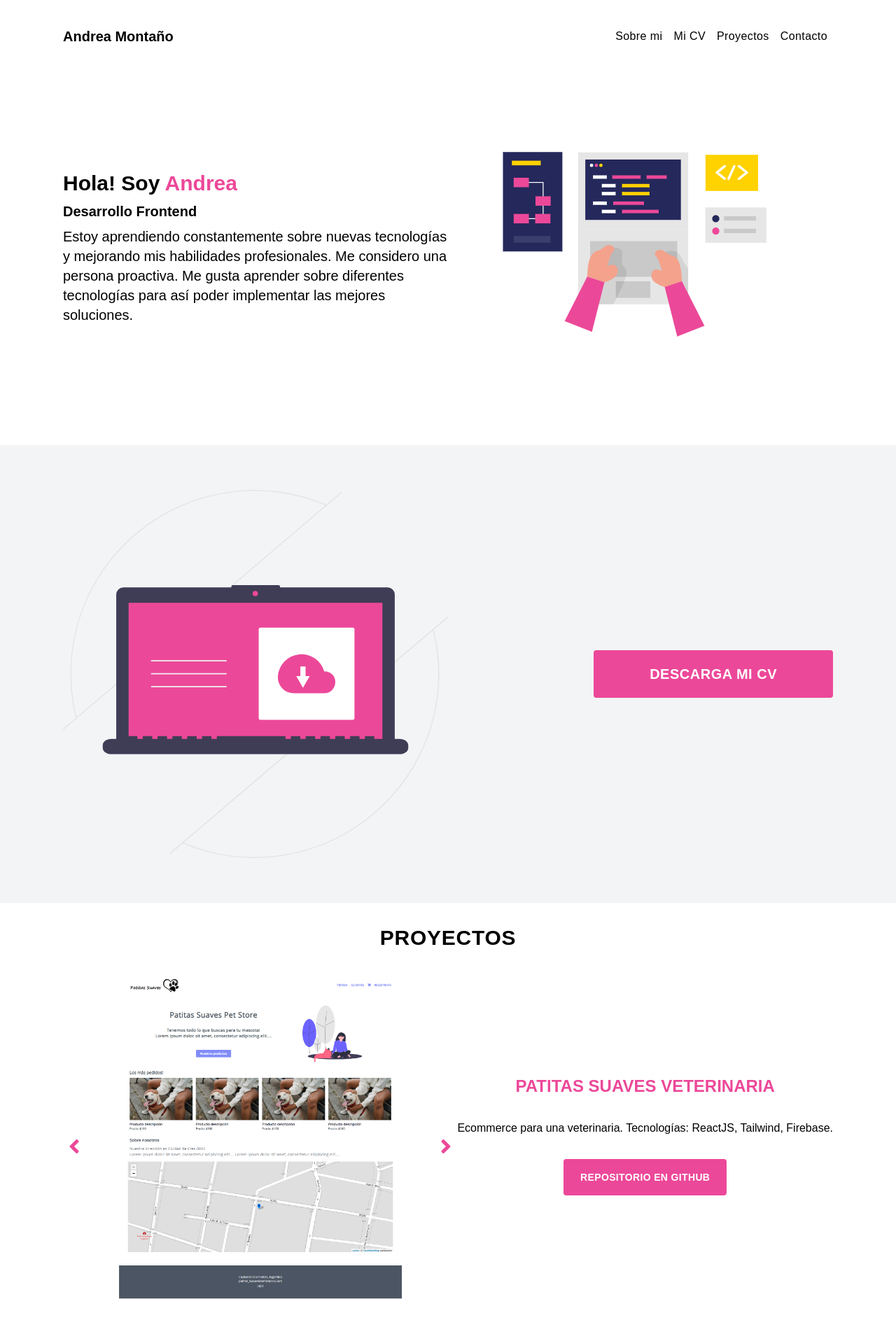
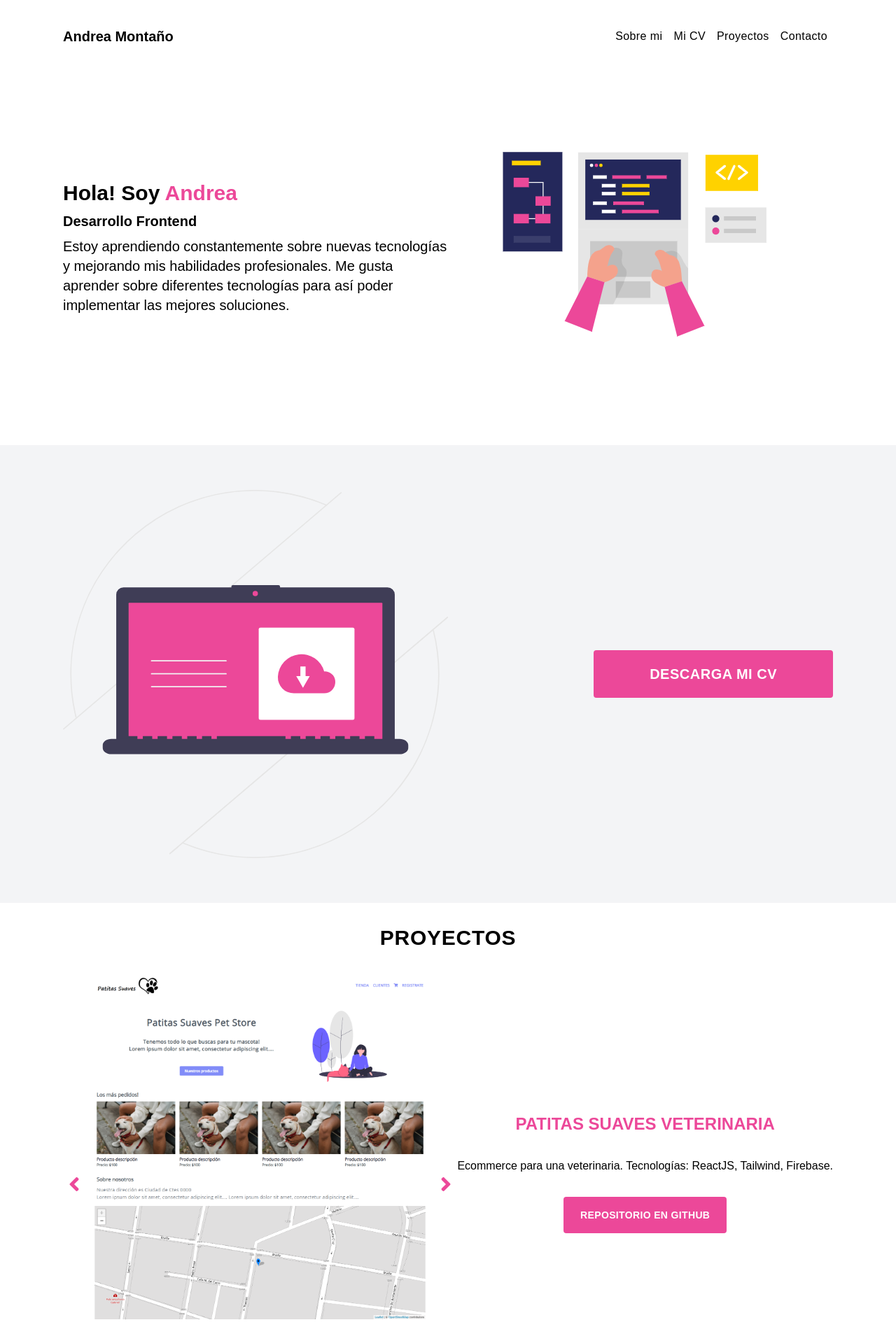
Before and after one commit to andreamon/portfolio, a React (Create React App) app: page / in a window 1280 px wide. Shown: the top 1906 px of the page at 70% size. Built offline with nearby package versions, Linux system fonts and the light colour scheme.

Commit message:
add fade effect to Slider Component

```diff
--- a/package.json
+++ b/package.json
@@ -17,7 +17,6 @@
     "react": "^16.13.1",
     "react-bootstrap": "^1.0.1",
     "react-dom": "^16.13.1",
-    "react-elastic-carousel": "^0.11.1",
     "react-icons": "^4.2.0",
     "react-scripts": "3.4.1",
     "styled-components": "^5.2.1",
--- a/src/components/AboutMe.jsx
+++ b/src/components/AboutMe.jsx
@@ -10,8 +10,7 @@ const AboutMe = () => {
         <p className="my-2 text-lg md:text-xl font-semibold">Desarrollo Frontend</p>
         <p className="text-lg md:text-xl">
           Estoy aprendiendo constantemente sobre nuevas tecnologías y mejorando
-          mis habilidades profesionales. Me considero una persona proactiva. Me
-          gusta aprender sobre diferentes tecnologías para así poder implementar
+          mis habilidades profesionales. Me gusta aprender sobre diferentes tecnologías para así poder implementar
           las mejores soluciones.
         </p>
       </div>
--- a/src/components/Slider/Slider.jsx
+++ b/src/components/Slider/Slider.jsx
@@ -1,6 +1,6 @@
 import React, { useState } from "react";
 
-import Content from "../Projects/Content";
+// import Content from "../Projects/Content";
 import Modal from "./Modal";
 import { FaAngleLeft, FaAngleRight } from "react-icons/fa";
 
@@ -20,7 +20,7 @@ const Slider = (props) => {
     setSelectedImage(url);
   };
   return (
-    <div className="slider">
+    <div className="slider fade">
       <FaAngleLeft className="arrow-left" onClick={prevSlide} />
       <FaAngleRight className="arrow-right" onClick={nextSlide} />
       {props.data.data.map((slider, index) => {
--- a/src/index.css
+++ b/src/index.css
@@ -28,8 +28,11 @@ body {
   position: relative;
   padding: 3rem;
   min-height: 300px;
+}
 
-  /* height: 80vh; */
+.arrow-left:hover, .arrow-right:hover {
+  background-color: rgba(0, 0, 0, 0.589);
+  color: #fff;
 }
 
 .arrow-right {
@@ -53,18 +56,27 @@ body {
 }
 
 .image {
-  /* position: absolute;
-  width: 256px;
-  height: 400px;
-  object-fit: cover;
-  top: 25%;
-  left: 25%; */
-  width: 80%;
+  width: 100%;
   cursor: pointer;
-  /* align-self: center; */
   margin: auto;
 }
+/* Fading animation */
+.fade {
+  -webkit-animation-name: fade;
+  -webkit-animation-duration: 1.5s;
+  animation-name: fade;
+  animation-duration: 5s;
+}
 
+@-webkit-keyframes fade {
+  from {opacity: .4}
+  to {opacity: 1}
+}
+
+@keyframes fade {
+  from {opacity: .4}
+  to {opacity: 1}
+}
 .slide {
   text-align: center;
   opacity: 0;
```
Also changed, not shown: 2 other files (tests, documents, lock files or other folders).
